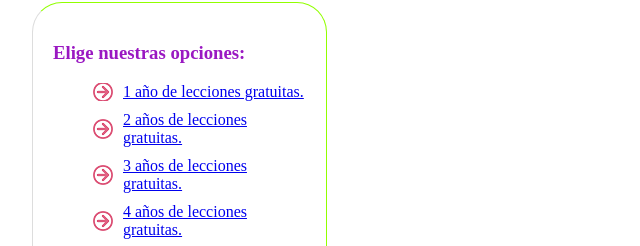
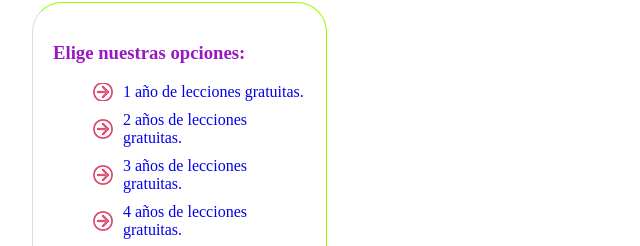
Before and after one commit to daniel2002ccr/DIW, a plain HTML site: page AprendeCSS/AprendeCSS/html/index.html in a window 1280 px wide. Shown: the part 528-774 px from the top of the page, 292-932 px from the left. Drawn offline with Linux system fonts and the light colour scheme.

Commit message:
AprendeCSS terminado

```diff
--- a/AprendeCSS/AprendeCSS/css/styling.css
+++ b/AprendeCSS/AprendeCSS/css/styling.css
@@ -109,6 +109,7 @@
     margin-top: 20px;
     border-radius: 30px;
     height: 400px;
+
 }
 
 #leftsidebar h3 {
@@ -121,8 +122,11 @@
     background-position: left center;
     background-repeat: no-repeat;
     padding-left: 30px;
+
 }
-
+#leftsidebar ul li a, #rightsidebar ul li a{
+    text-decoration: none;
+}
 #leftsidebar ul li a:hover,
 #rightsidebar ul li a:hover {
     font-weight: bold;
@@ -143,6 +147,7 @@
     background-repeat: no-repeat;
     padding-left: 40px;
     padding-bottom: 30px;
+
 }
 
 #rightsidebar {
```
